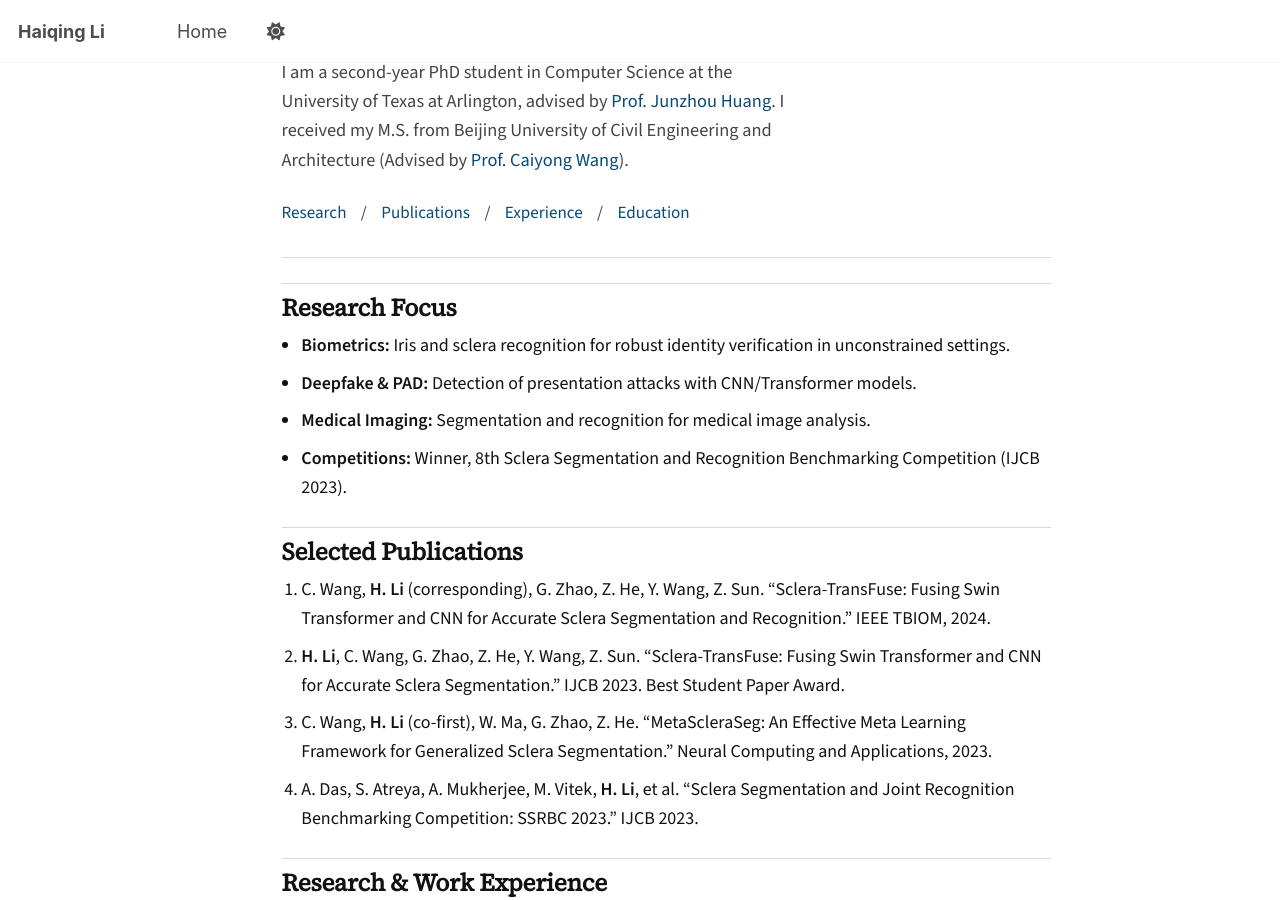
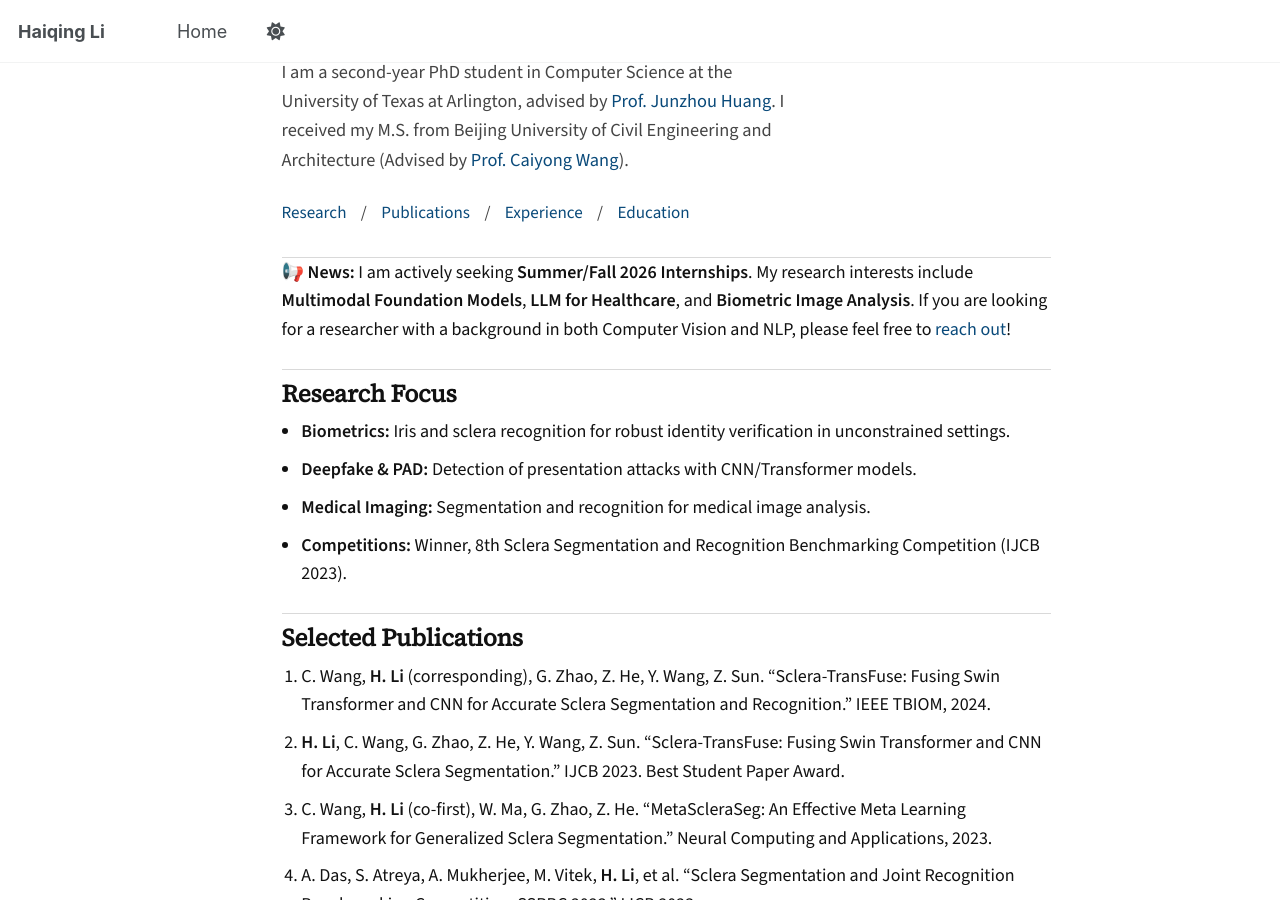
Before and after one commit to lhqqq/lhqqq.github.io, a Jekyll site: the page built from _pages/about.md, in a window 1280 px wide and 900 px high, scrolled down 321 px. Built offline with Jekyll 4.4.1, drawn with Linux system fonts in a browser that asks for light colours; emoji names are drawn with the system emoji font; a script that is not in the unit is left out.

Commit message:
Update about.md

```diff
--- a/_pages/about.md
+++ b/_pages/about.md
@@ -47,7 +47,15 @@ redirect_from:
       </div>
     </div>
   </section>
-
+<div class="seeking-news">
+  <p>
+    <strong>📢 News:</strong> I am actively seeking <strong>Summer/Fall 2026 Internships</strong>.
+    My research interests include <strong>Multimodal Foundation Models</strong>,
+    <strong>LLM for Healthcare</strong>, and <strong>Biometric Image Analysis</strong>.
+    If you are looking for a researcher with a background in both Computer Vision and NLP,
+    please feel free to <a href="mailto:你的邮箱">reach out</a>!
+  </p>
+</div>
   <section id="research">
     <h3 class="section-title">Research Focus</h3>
     <ul class="simple-list">
```
